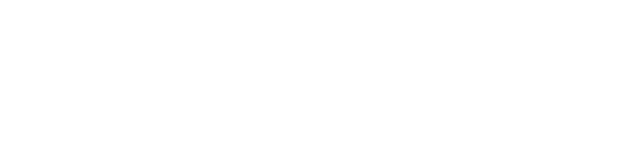
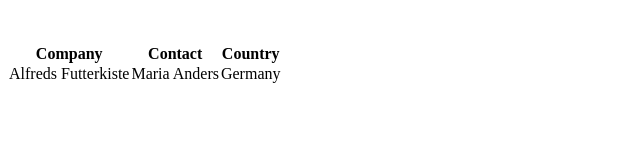
Before and after one commit to bmdjggpjkxvfic/bmdjggpjkxvfic, a plain HTML site: page index.html in a window 1280 px wide. Shown: the whole page, without its empty margins (0-640 px from the left). Drawn offline with Linux system fonts and the light colour scheme.

Commit message:
update index.html

```diff
--- a/index.html
+++ b/index.html
@@ -7,7 +7,16 @@
 <body><br><br>
 
 <table id="table">
-
+<tr>
+    <th>Company</th>
+    <th>Contact</th>
+    <th>Country</th>
+  </tr>
+  <tr>
+    <td>Alfreds Futterkiste</td>
+    <td>Maria Anders</td>
+    <td>Germany</td>
+  </tr>
 </table>
 
 
```
